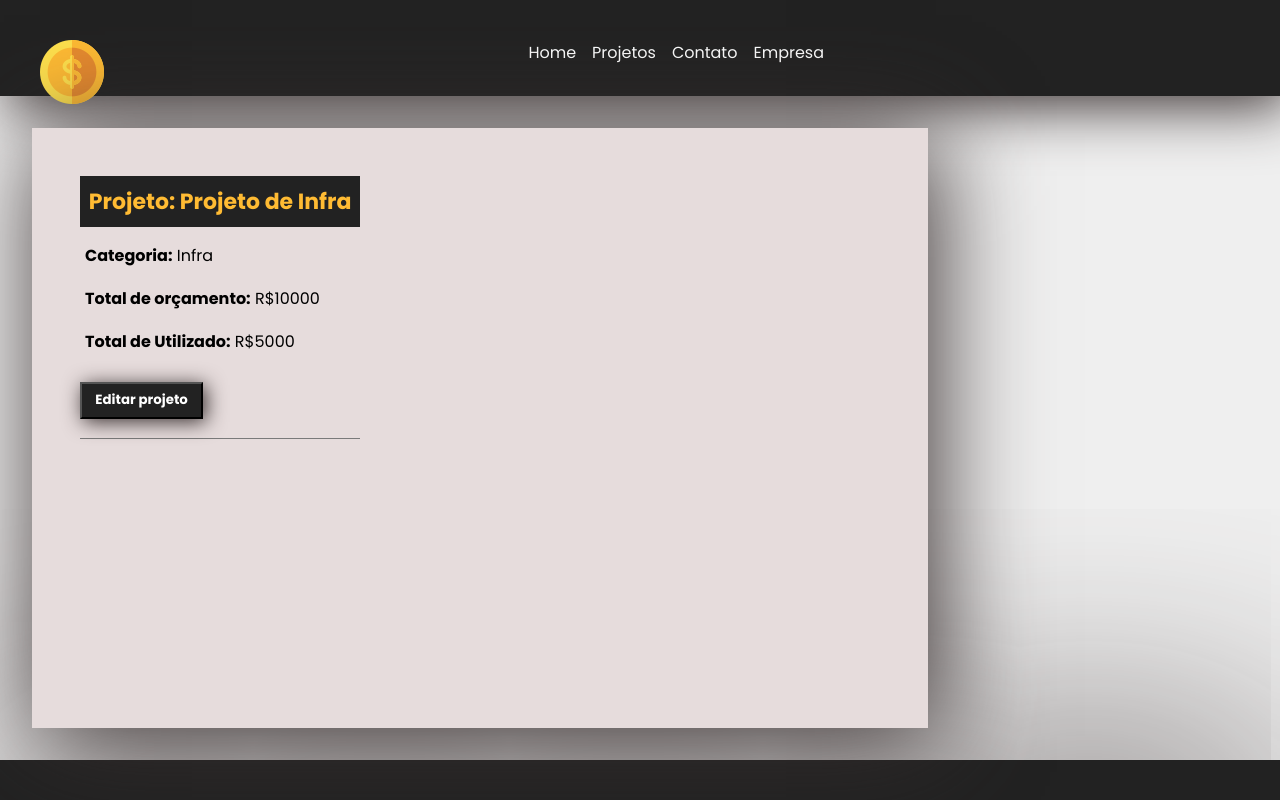
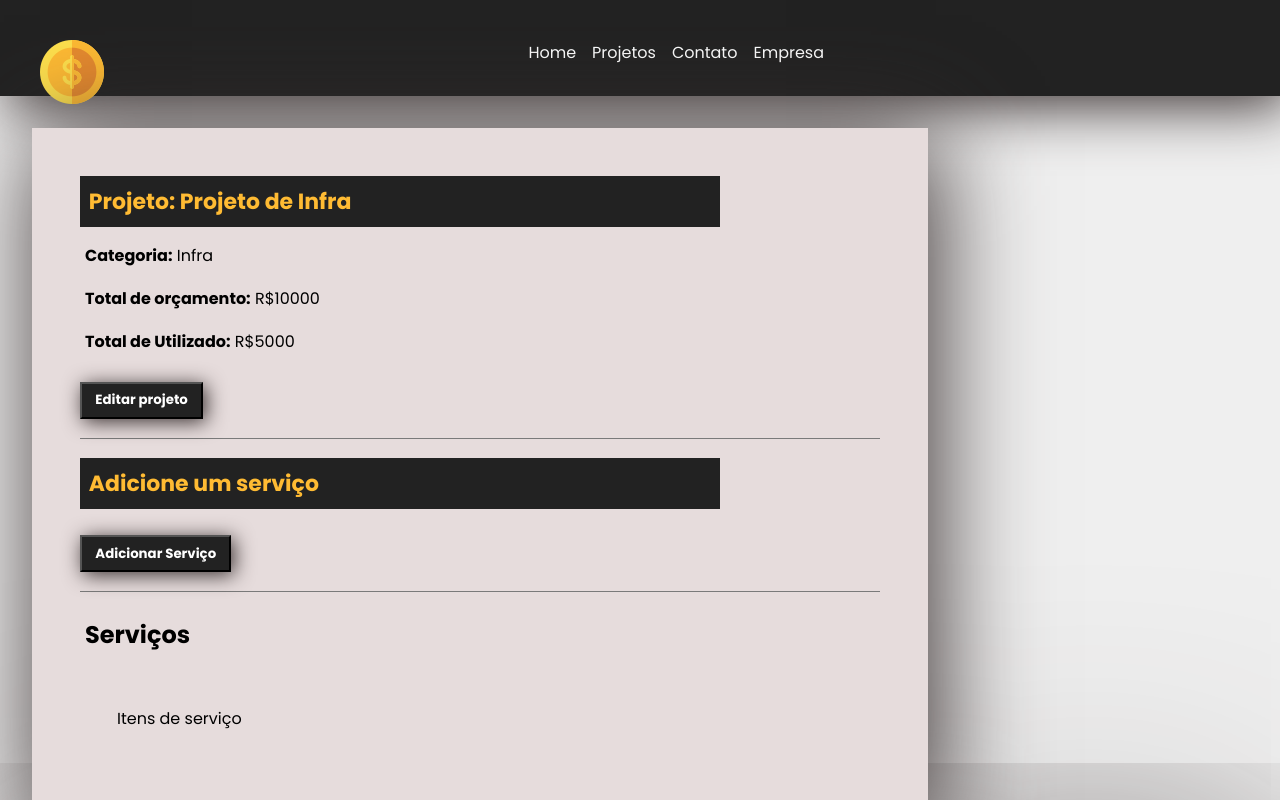
Before and after one commit to thiago-henrique-dev/react-project-cost, a React (Create React App) app: page /project/2 in a window 1280 px wide. Shown: the top 800 px of the page. Built offline with nearby package versions, Linux system fonts and the light colour scheme; data requests are answered from the project's data file.

Commit message:
Criando a area de serviço

```diff
--- a/db.json
+++ b/db.json
@@ -19,8 +19,8 @@
       "id": 2
     },
     {
-      "name": "Site Stars Buks",
-      "budget": "125000",
+      "name": "Site Stars Buks 2",
+      "budget": "1250001",
       "category": {
         "id": "2",
         "name": "Desenvolvimento"
@@ -39,6 +39,17 @@
       "cost": 0,
       "service": [],
       "id": 4
+    },
+    {
+      "name": "WILD",
+      "budget": "12222",
+      "category": {
+        "id": "3",
+        "name": "Design"
+      },
+      "cost": 0,
+      "service": [],
+      "id": 5
     }
   ],
   "categories": [
--- a/src/components/pages/Project.js
+++ b/src/components/pages/Project.js
@@ -10,6 +10,7 @@
     let { id } = useParams()
     const [project, setProject] = useState([])
     const [ showProjectForm, setShowProjectForm] = useState(false)
+    const [ showServiceForm, setShowServiceForm] = useState(false)
     const [message, setMessage] = useState()
     const [type, setType] = useState()
 
@@ -64,11 +65,15 @@
             setShowProjectForm(!showProjectForm)
       }
 
+      function toggleServiceForm(){
+        setShowServiceForm(!showServiceForm)
+  }
+
     return (
         <>
         {project.name ? (
             <div className={styles.project_details}>
-                <Container customClass="Column">
+                <Container customClass="column">
                     {message && <Message type={type} msg={message}/>}
                     <div className={styles.details_container}>
                         <h1>Projeto: {project.name}</h1>
@@ -93,9 +98,21 @@
                                 <ProjectForm handleSubmit={editPost}
                                          btnText="Concluir edição" projectData={project}/>
                             </div>
-
                         )}
                     </div>
+                    <div className={styles.service_form_container}>
+                            <h2>Adicione um serviço</h2>
+                            <button className={styles.btn}onClick={toggleServiceForm}>
+                            {!showServiceForm ? 'Adicionar Serviço' : 'Fechar'}
+                        </button>
+                        <div className={styles.project_info}>
+                            {showServiceForm && (<div>Formulario</div>)}
+                        </div>
+                    </div>
+                    <h2>Serviços</h2>
+                    <Container customClass="start">
+                        <p>Itens de serviço</p>
+                    </Container>
                 </Container>
             </div>
 
--- a/src/components/pages/Project.module.css
+++ b/src/components/pages/Project.module.css
@@ -17,7 +17,8 @@
     background-color: #222;
     color: #ffbb33;
     padding: 0.4em;
-    font-size: 22px
+    font-size: 22px;
+    width: 80%;
 }
 
 .project_details h1:hover {
@@ -36,8 +37,26 @@
     border-bottom: 1px solid #7a7a7a;
     margin-bottom: 1.2em;
     padding-bottom: 1.2em;
+    width: 100%;
 
 }
+.service_form_container h2 {
+    background-color: #222;
+    color: #ffbb33;
+    padding: 0.4em;
+    font-size: 22px;
+    width: 80%;
+
+}
+
+.service_form_container h2:hover {
+    background-color: #222;
+    color: rgb(194, 127, 3);
+    padding: 0.4em;
+    font-size: 22px
+}
+
+
 
 .btn {
     background-color: #222;
--- a/src/components/pages/Projects.js
+++ b/src/components/pages/Projects.js
@@ -78,6 +78,7 @@
                 {removeLoading && projects.length === 0 && (
           <p>Não há projetos cadastrados!</p>
         )}
+
             </Container>
         </div>
     )
```
